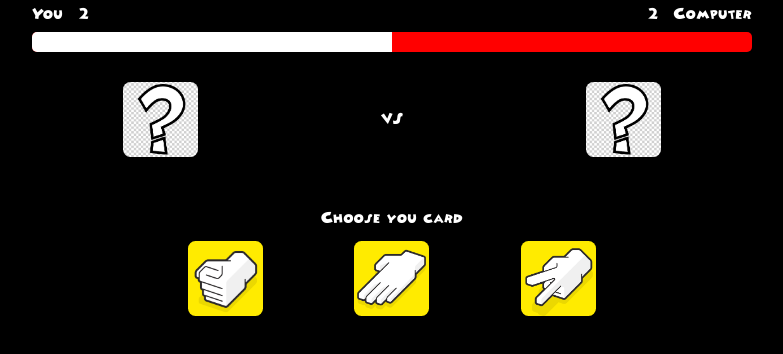
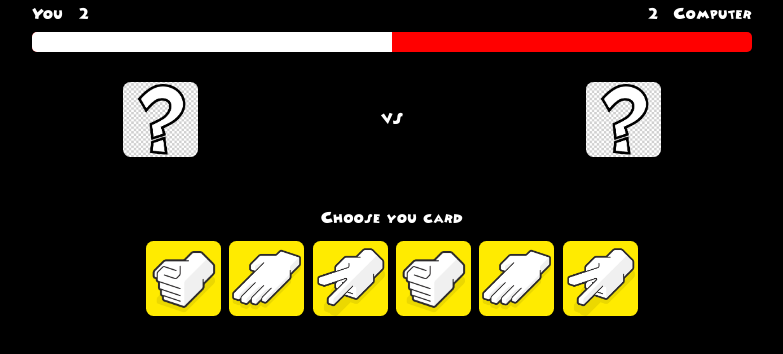
Before and after one commit to Andrii-Yukhymenko/Rock-paper-scissors, a website with bundled scripts: page src/index.html in a window 1280 px wide. Shown: the part 82-436 px from the top of the page, without its empty margins (248-1031 px from the left). Built offline with nearby package versions, Linux system fonts and the light colour scheme.

Commit message:
Сделал генерацию данных карточек из базы данных в html

```diff
--- a/src/index.html
+++ b/src/index.html
@@ -45,9 +45,9 @@
         <section class="play-buttons">
           <p class="play-buttons__title">Choose you card</p>
           <div class="play-buttons__button-list">
-            <div class="play-buttons__button" style="background: url(img/rock.png)  0 0/contain no-repeat"></div>
-            <div class="play-buttons__button" style="background: url(img/paper.png)  0 0/contain no-repeat"></div>
-            <div class="play-buttons__button" style="background: url(img/scissors.png)  0 0/contain no-repeat"></div>
+<!--            <div class="play-buttons__button" style="background: url(img/rock.png)  0 0/contain no-repeat"></div>-->
+<!--            <div class="play-buttons__button" style="background: url(img/paper.png)  0 0/contain no-repeat"></div>-->
+<!--            <div class="play-buttons__button" style="background: url(img/scissors.png)  0 0/contain no-repeat"></div>-->
           </div>
         </section>
       </div>
--- a/src/js/main.js
+++ b/src/js/main.js
@@ -1,5 +1,4 @@
 let btnListWrapper = document.querySelector(".play-buttons__button-list"),
-  playBtns = btnListWrapper.querySelectorAll(".play-buttons__button"),
   modalText = document.querySelector(".modal__text"),
   modal = document.querySelector(".modal"),
   yourChoiceCardRender = document.querySelector(".play-board__card--you"),
@@ -39,6 +38,10 @@ let btnListWrapper = document.querySelector(".play-buttons__button-list"),
 
 // Изначальный рендер жизней
 renderHp();
+
+renderCards();
+let playBtns = btnListWrapper.querySelectorAll(".play-buttons__button");
+
 // Событие выбора карточки
 btnListWrapper.addEventListener("click", (event) => {
   // console.log(event.target);
@@ -50,7 +53,8 @@ btnListWrapper.addEventListener("click", (event) => {
         playersDb.you.choice = generateYourChoice(i);
         playersDb.you.choiceNumber = i;
         playersDb.computer.choiceNumber = generateComputerChoice();
-        playersDb.computer.choice = cardsDb[playersDb.computer.choiceNumber].name;
+        playersDb.computer.choice =
+          cardsDb[playersDb.computer.choiceNumber].name;
         renderChoiceCards(
           playersDb.you.choiceNumber,
           playersDb.computer.choiceNumber
@@ -179,3 +183,12 @@ function renderHp() {
   scoreLine.style.width =
     (playersDb.you.hp * 100) / (playersDb.you.hp + playersDb.computer.hp) + `%`;
 }
+
+function renderCards() {
+  cardsDb.forEach((item) => {
+    btnListWrapper.innerHTML +=
+      '<div class="play-buttons__button" style="background: url(' +
+      item.img +
+      ')  0 0/contain no-repeat"></div>';
+  });
+}
```
Also changed, not shown: app/index.html (+3 -3 lines), app/js/main.js (+9 -2 lines), 1 other file.
